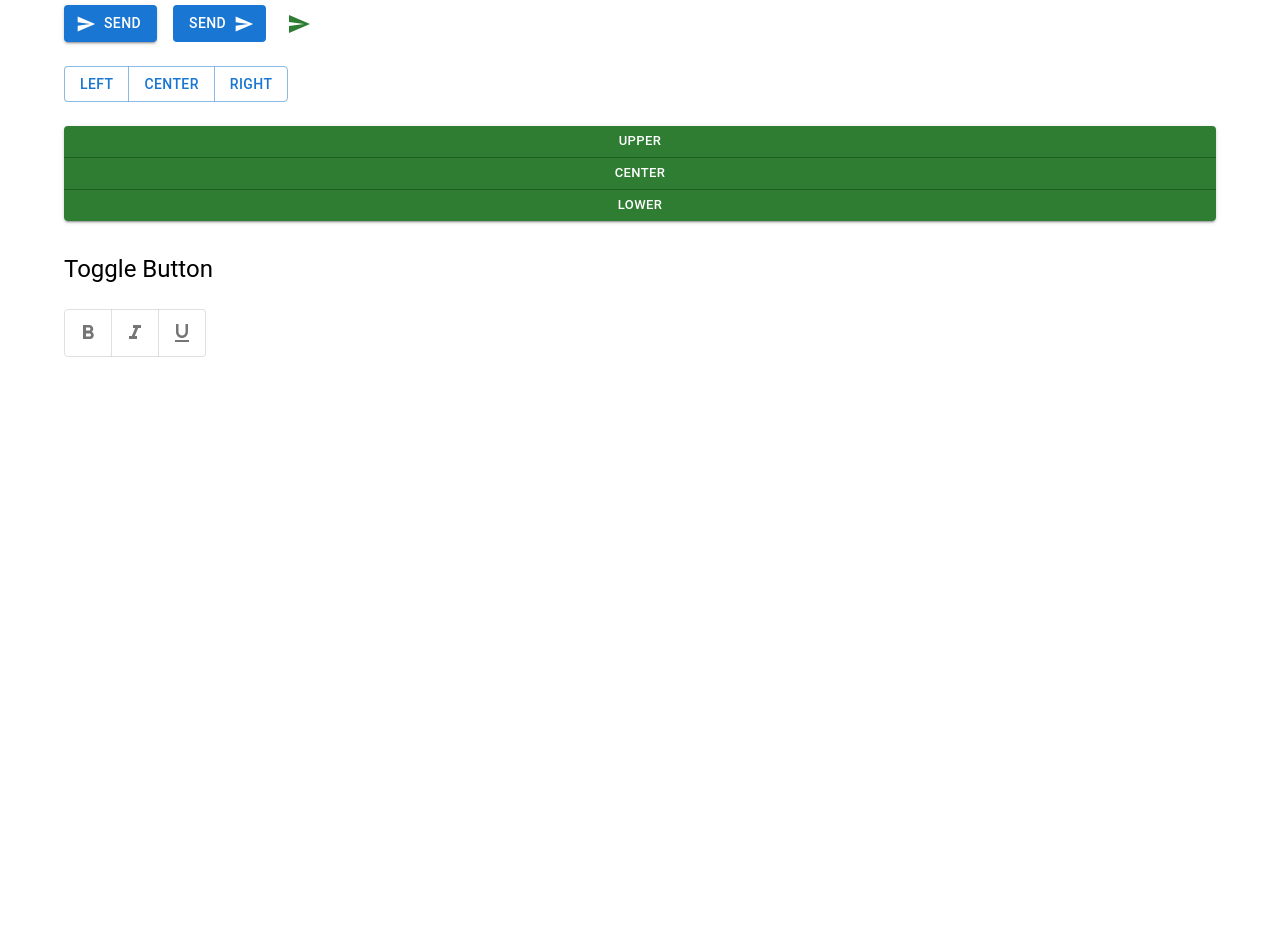
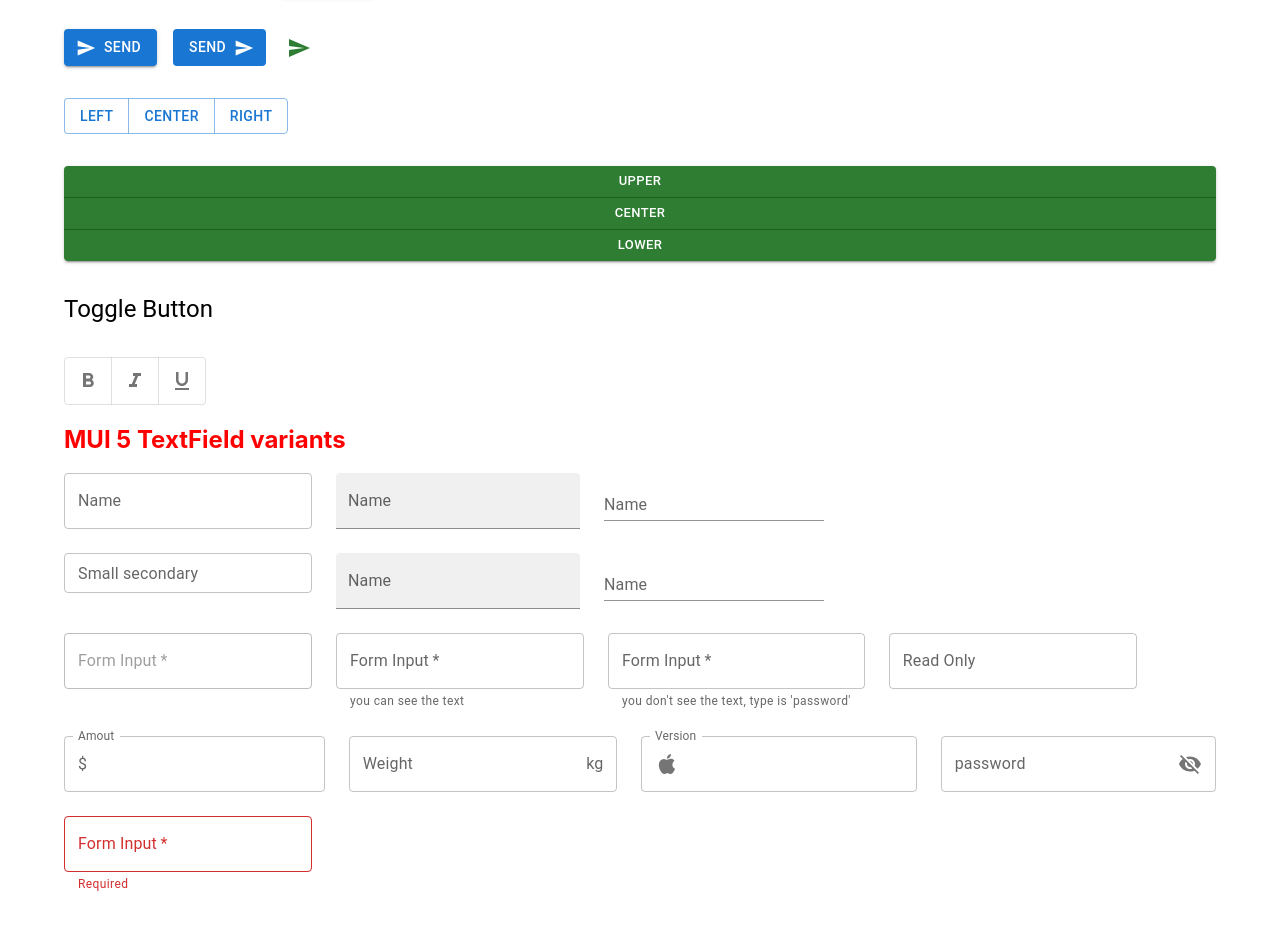
Before and after one commit to Dina2703/mui5-app, a React (Create React App) app: page / in a window 1280 px wide. Shown: the part 913-1840 px from the top of the page. Before the commit the page ends 1334 px from the top, so only its background shows below. Built offline with nearby package versions, Linux system fonts and the light colour scheme.

Commit message:
MUI TextField examples

```diff
--- a/src/App.js
+++ b/src/App.js
@@ -1,5 +1,6 @@
 import "./App.css";
 import MuiButton from "./components/MuiButton";
+import MuiTextField from "./components/MuiTextField";
 import MuiTypo from "./components/MuiTypo";
 
 function App() {
@@ -10,6 +11,8 @@ function App() {
       <MuiTypo />
       <h2>MUI 5 Button variants</h2>
       <MuiButton />
+      <h2>MUI 5 TextField variants</h2>
+      <MuiTextField />
     </div>
   );
 }
--- a/src/components/MuiButton.js
+++ b/src/components/MuiButton.js
@@ -23,8 +23,8 @@ function MuiButton() {
 
   console.log(formats);
   return (
-    <>
-      <Stack spacing={4} direction="row" mb={3}>
+    <Stack spacing={4}>
+      <Stack spacing={4} direction="row">
         <Button variant="contained" color="primary">
           button
         </Button>
@@ -55,7 +55,7 @@ function MuiButton() {
           outlined
         </Button>
       </Stack>
-      <Stack display="block" spacing={4} direction="row" mt={3}>
+      <Stack display="block" spacing={4} direction="row">
         <Button variant="contained" size="small">
           small
         </Button>
@@ -66,7 +66,7 @@ function MuiButton() {
           large
         </Button>
       </Stack>
-      <Stack spacing={2} direction="row" mt={3}>
+      <Stack spacing={2} direction="row">
         <Button variant="contained" disableRipple startIcon={<SendIcon />}>
           Send
         </Button>
@@ -81,14 +81,14 @@ function MuiButton() {
           <SendIcon />
         </IconButton>
       </Stack>
-      <Stack direction="row" mt={3}>
+      <Stack direction="row">
         <ButtonGroup variant="outlined">
           <Button>Left</Button>
           <Button>Center</Button>
           <Button>Right</Button>
         </ButtonGroup>
       </Stack>
-      <Stack mt={3}>
+      <Stack>
         <ButtonGroup
           variant="contained"
           orientation="vertical"
@@ -100,7 +100,7 @@ function MuiButton() {
           <Button>Lower</Button>
         </ButtonGroup>
       </Stack>
-      <Typography variant="h5" color="initial" mt={4}>
+      <Typography variant="h5" color="initial">
         Toggle Button
       </Typography>
       <Stack direction="row" mt={3}>
@@ -121,7 +121,7 @@ function MuiButton() {
           </ToggleButton>
         </ToggleButtonGroup>
       </Stack>
-    </>
+    </Stack>
   );
 }
 
--- /dev/null
+++ b/src/components/MuiTextField.js
@@ -0,0 +1,101 @@
+import { useState } from "react";
+import { TextField, InputAdornment } from "@mui/material";
+import Stack from "@mui/material/Stack";
+import AppleIcon from "@mui/icons-material/Apple";
+import VisibilityOffIcon from "@mui/icons-material/VisibilityOff";
+
+function MuiTextField() {
+  const [value, setValue] = useState("");
+  return (
+    <div>
+      <Stack spacing={3}>
+        <Stack direction="row" spacing={3}>
+          <TextField label="Name" variant="outlined" />
+          <TextField label="Name" variant="filled" />
+          <TextField label="Name" variant="standard" />
+        </Stack>
+        <Stack direction="row" spacing={3}>
+          <TextField label="Small secondary" size="small" color="secondary" />
+          <TextField
+            label="Name"
+            size="medium"
+            color="success"
+            variant="filled"
+          />
+          <TextField
+            label="Name"
+            size="large"
+            color="error"
+            variant="standard"
+          />
+        </Stack>
+        <Stack direction="row" spacing={3}>
+          <TextField label="Form Input" required color="secondary" disabled />
+          <TextField
+            label="Form Input"
+            required
+            helperText="you can see the text"
+          />
+          <TextField
+            label="Form Input"
+            type="password"
+            required
+            helperText="you don't see the text, type is 'password'"
+          />
+          <TextField label="Read Only" InputProps={{ readOnly: true }} />
+        </Stack>
+        {/* Adornment act like suffixes or prefixes. You can use icons*/}
+        <Stack direction="row" spacing={3}>
+          <TextField
+            label="Amout"
+            InputProps={{
+              startAdornment: (
+                <InputAdornment position="start">$</InputAdornment>
+              ),
+            }}
+          />
+          <TextField
+            label="Weight"
+            InputProps={{
+              endAdornment: <InputAdornment position="end">kg</InputAdornment>,
+            }}
+          />
+
+          <TextField
+            label="Version"
+            InputProps={{
+              startAdornment: (
+                <InputAdornment position="start">
+                  <AppleIcon />
+                </InputAdornment>
+              ),
+            }}
+          />
+          <TextField
+            label="password"
+            type="password"
+            InputProps={{
+              endAdornment: (
+                <InputAdornment position="end">
+                  <VisibilityOffIcon />
+                </InputAdornment>
+              ),
+            }}
+          />
+        </Stack>
+        <Stack direction="row" spacing={3}>
+          <TextField
+            label="Form Input"
+            required
+            error={!value}
+            value={value}
+            onChange={(e) => setValue(e.target.value)}
+            helperText={!value ? "Required" : "Well done"}
+          />
+        </Stack>
+      </Stack>
+    </div>
+  );
+}
+
+export default MuiTextField;
```
